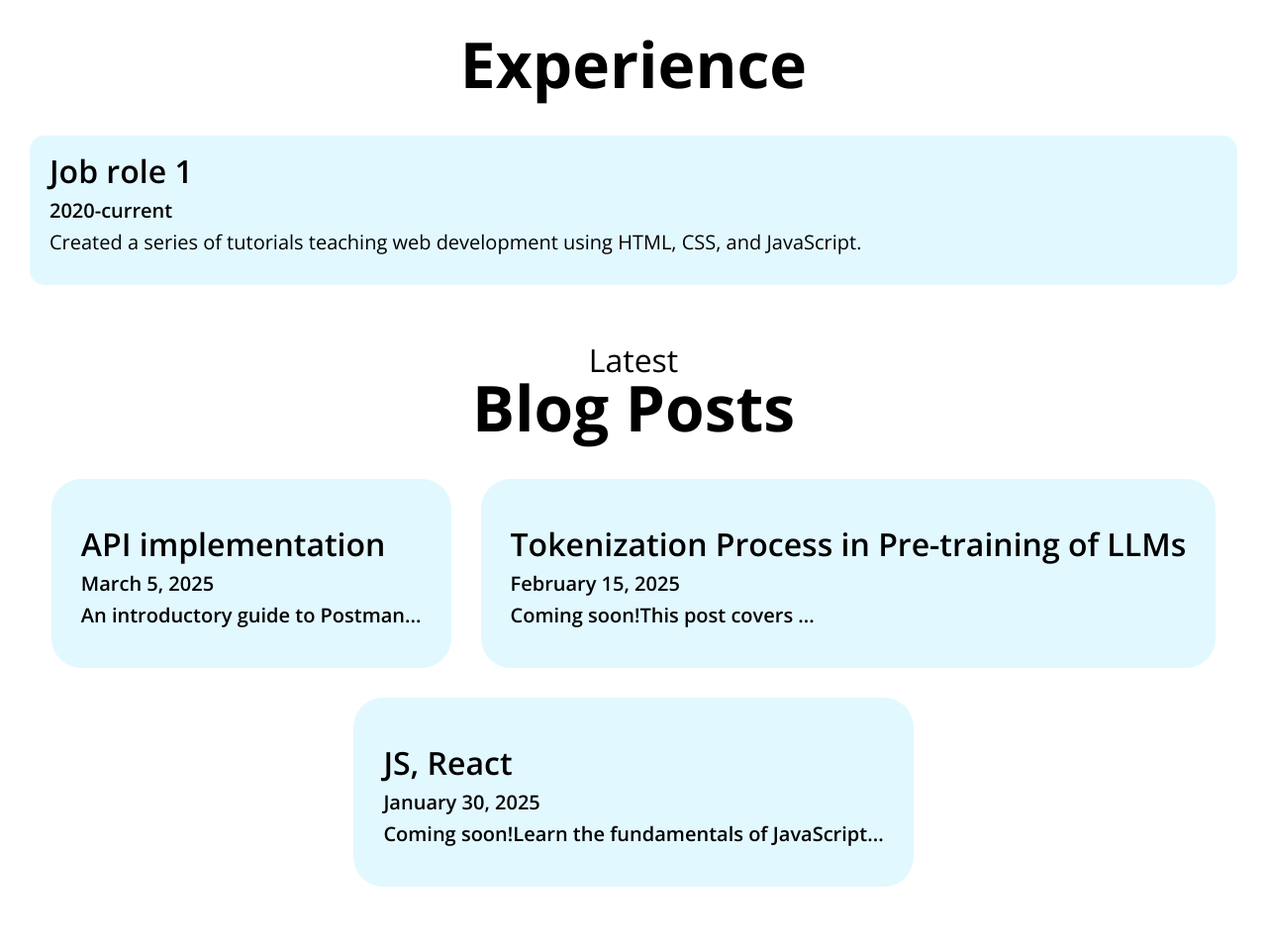
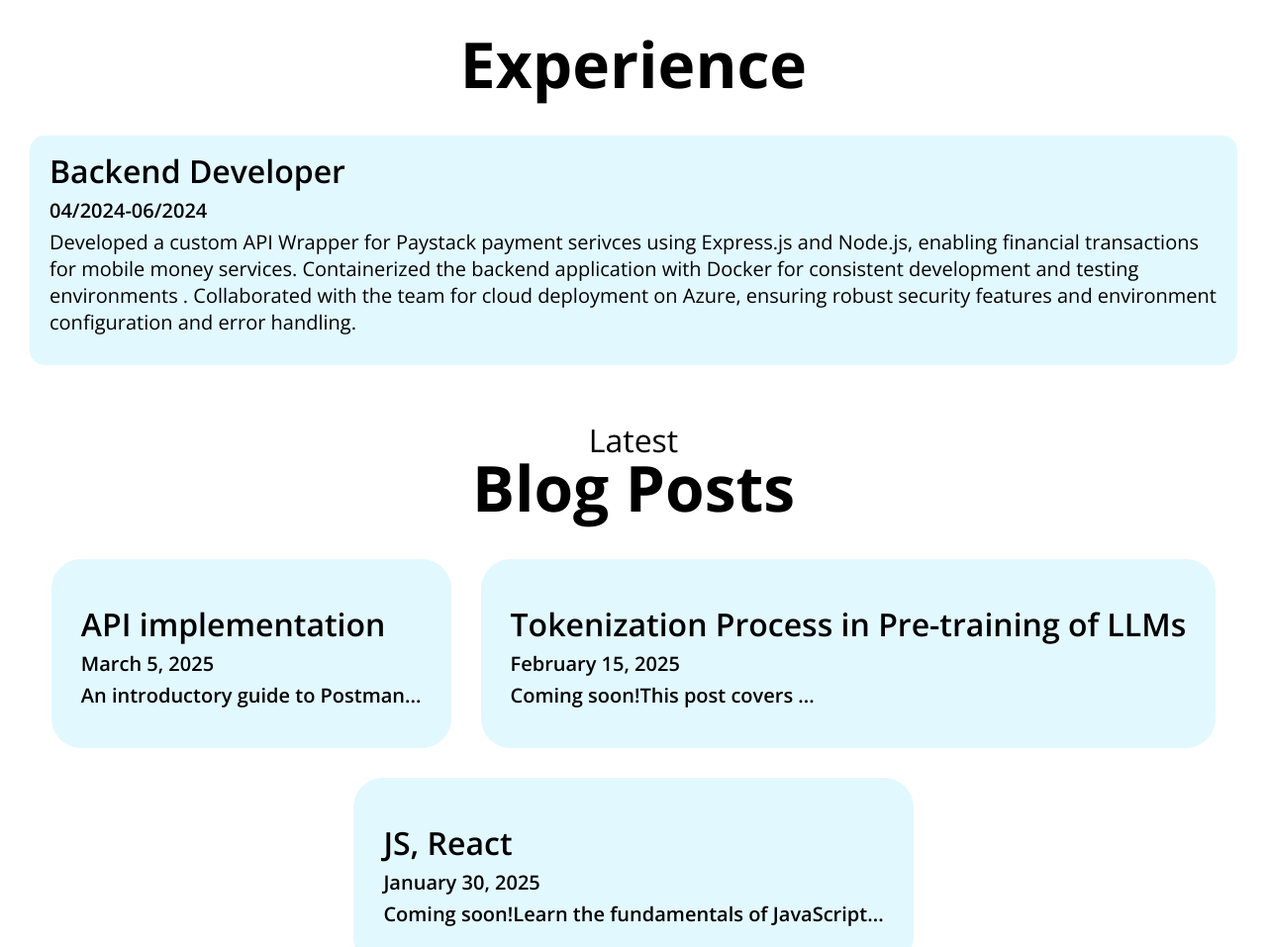
Before and after one commit to esthcobb/portfolio-website, a plain HTML site: page index.html in a window 1280 px wide. Shown: the part 1860-2817 px from the top of the page at 99% size. Drawn offline with nearby package versions, Linux system fonts and the light colour scheme; a script that the page names is missing.

Commit message:
Changes to experience description

```diff
--- a/index.html
+++ b/index.html
@@ -61,7 +61,7 @@
                         <a href="mailto:esthercobbina7@gmail.com" class="button">
                             <i class="fa-solid fa-envelope"></i> Contact Me
                         </a>
-                        <a href="https://github.com/esthcobb" class="button">
+                        <a href="https://esthcobb.github.io/portfolio-website/#projects" class="button">
                             <i class="fa-brands fa-github"></i> GitHub
                         </a>
                     </div>
@@ -178,9 +178,13 @@
 			</h2>
 			<div class="work">
 				<article>
-                    <h3>Job role 1</h3>
-                    <div>2020-current</div>
-                    <p>Created a series of tutorials teaching web development using HTML, CSS, and JavaScript.</p>
+                    <h3>Backend Developer</h3>
+                    <div>04/2024-06/2024</div>
+                    <p>Developed a custom API Wrapper for Paystack payment serivces using Express.js and Node.js,
+                        enabling financial transactions for mobile money services.
+                        Containerized the backend application with Docker for consistent development and testing environments .
+                        Collaborated with the team for cloud deployment on Azure, ensuring robust security features and
+                        environment configuration and error handling.</p>
 				</article>
 			</div>
 		</section>
@@ -212,3 +216,17 @@
 	</main>
 </body>
 </html>
+
+<!---
+{Backend Developer - Early Stage Startup}{04/2024 - 06/2024}
+{Verge Financial Technologies}{}
+  \begin{itemize}
+
+    \item Developed a custom \textbf{API Wrapper} for \textbf{{Paystack}} payment serivces using \textbf{Express.js} and \textbf{Node.js}, enabling financial transactions for mobile money services.
+    \item \textbf{}Containerized the backend application with \textbf{Docker} for consistent development and testing environments .
+    \item \textbf{}Collaborated with the team for cloud deployment on \textbf{Azure}, ensuring robust security features and environment configuration and error handling.
+
+  \end{itemize}
+
+
+-->
```
